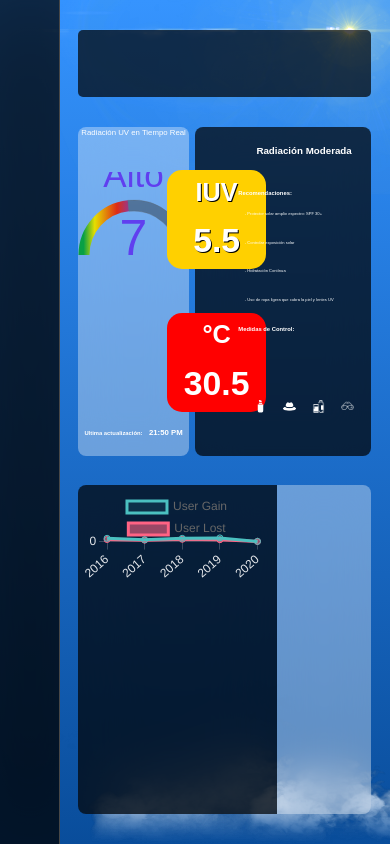
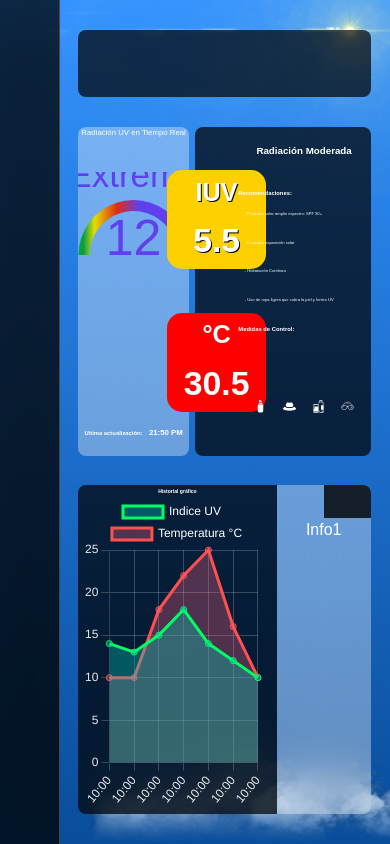
Before and after one commit to bryan201429/SolarAqp, a React (Vite) app: page / in a window 390 px wide. Built offline with nearby package versions, Linux system fonts and the light colour scheme; a web font is replaced by a local one.

Commit message:
chartResponsive

```diff
--- a/src/components/chart/LineChart.jsx
+++ b/src/components/chart/LineChart.jsx
@@ -16,20 +16,20 @@ export default function LineChart() {
             chartInstance.current = new Chart(ctx, {
                 type: 'line',
                 data: {
-                    labels: UserData.map(data => data.year),
+                    labels: UserData.map(data => data.time),
                     datasets: [{
-                        label: 'User Gain',
-                        data: UserData.map(data => data.userGain),
-                        borderColor: 'rgb(75, 192, 192)',
+                        label: 'Indice UV   ',
+                        data: UserData.map(data => data.uv),
+                        borderColor: 'rgb(0, 255, 100)',
                         fill: true,
-                        backgroundColor:'rgba(75, 192, 192,0.1)',
+                        backgroundColor:'rgba(0, 200, 180,0.35)',
                     },
                     {
-                        label: 'User Lost',
-                        data: UserData.map(data => data.userLost),
-                        borderColor: 'rgb(255, 99, 132)',
+                        label: 'Temperatura °C',
+                        data: UserData.map(data => data.temperature),
+                        borderColor: 'rgb(255,80,80)',
                         fill: true,
-                        backgroundColor:'rgba(255, 99, 132,0.6)',
+                        backgroundColor:'rgba(255, 99, 132,0.3)',
                     }]
                 },
                 options: {
@@ -54,16 +54,24 @@ export default function LineChart() {
                     },
                     animation:{
                         duration:3000
+                    },
+                    responsive:true,
+                    maintainAspectRatio:false,
+                    plugins:{
+                        legend:{
+                            labels:{
+                                color:'white'
+                            }
+                        }
                     }
-
                 }
             });
         }
     }, []);
 
     return (
-        <div>
-            <canvas ref={chartContainer}></canvas>
+        <div id='canvasContainer' style={{position: "relative", height:"100%", width:"100%"}}>
+            <canvas ref={chartContainer} id='canvas'></canvas>
         </div>
     );
 }
@@ -71,32 +79,44 @@ export default function LineChart() {
 const UserData = [
     {
         id: 1,
-        year: 2016,
-        userGain: 80000,
-        userLost: 50000,
+        time: "10:00",
+        uv: 14,
+        temperature: 10,
     },
     {
         id: 2,
-        year: 2017,
-        userGain: 45677,
-        userLost: 34500,
+        time: "10:00",
+        uv: 13,
+        temperature: 10,
     },
     {
         id: 3,
-        year: 2018,
-        userGain: 78888,
-        userLost: 55500,
+        time: "10:00",
+        uv: 15,
+        temperature: 18,
     },
     {
         id: 4,
-        year: 2019,
-        userGain: 90000,
-        userLost: 45550,
+        time: "10:00",
+        uv: 18,
+        temperature: 22,
     },
     {
         id: 5,
-        year: 2020,
-        userGain: 4300,
-        userLost: 2340,
+        time: "10:00",
+        uv: 14,
+        temperature: 25,
+    },
+    {
+        id: 6,
+        time: "10:00",
+        uv: 12,
+        temperature: 16,
+    },
+    {
+        id: 7,
+        time: "10:00",
+        uv: 10,
+        temperature: 10,
     },
 ];
--- /dev/null
+++ b/src/components/chartInfo/ChartInfoBox.css
@@ -0,0 +1,39 @@
+#ButtonContainer{
+    display: flex;
+    /* background-color: red; */
+    width: 100%;
+    height: 10%;
+    flex-direction: row;
+    padding: 0;
+    margin: 0;
+}
+button:hover{
+    cursor: pointer;
+}
+.infoButton1{
+    width: 50%;
+    background-color: rgba(255, 255, 255, 0);
+    border-radius: 0 0 0 0;
+    padding: 0;
+    border: 0;
+    transition: background-color 0.3s ease;
+}
+.infoButton2{
+    width: 50%;
+    background-color: rgba(255, 255, 255, 0);
+    border-radius: 0 8px 0 0;
+    padding: 0;
+    border: 0;
+    transition: background-color 0.3s ease;
+}
+
+.infoButtonInactive1{
+    background-color: rgba(0, 0, 0, 0.8);
+    border-radius: 0 0px 0 0;
+    transition: background-color 0.3s ease;
+}
+.infoButtonInactive2{
+    background-color: rgba(0, 0, 0, 0.8);
+    border-radius: 0 8px 0 0;
+    transition: background-color 0.3s ease;
+}
--- /dev/null
+++ b/src/components/chartInfo/ChartInfoBox.jsx
@@ -0,0 +1,44 @@
+import './ChartInfoBox.css'
+import { useEffect } from 'react';
+import { useState } from 'react';
+
+
+export default function ChartInfoBox(){
+    let ChartInfoBodyData1 = (
+        <div>
+            Info1
+        </div>
+    )
+    let ChartInfoBodyData2 = (
+        <div>
+            Info2
+        </div>
+    )
+    const [chartInfoBodyData,setChartInfoBodyData]=useState(ChartInfoBodyData1);
+
+    function buttonChange1(e){
+        e.target.classList.remove('infoButtonInactive1');
+         document.querySelector('#button2').classList.add('infoButtonInactive2');
+         setChartInfoBodyData(ChartInfoBodyData1);
+     }
+    function buttonChange2(e){
+       e.target.classList.remove('infoButtonInactive2');
+        document.querySelector('#button1').classList.add('infoButtonInactive1')
+
+        setChartInfoBodyData(ChartInfoBodyData2);
+    }
+
+    return(
+
+        <>
+        <div id='ButtonContainer'>
+                        <button id='button1' className='infoButton1' onClick={buttonChange1}></button>
+                        <button id='button2' className='infoButton2 infoButtonInactive2' onClick={buttonChange2}></button>
+                    </div>
+                    <div id='ChartInfoBody'>
+                        {chartInfoBodyData}
+        </div>
+        </>
+    )
+
+}
--- a/src/components/gauge/Gauge.jsx
+++ b/src/components/gauge/Gauge.jsx
@@ -21,7 +21,7 @@ const Gauge = () => {
       labels: ['Mon'],
       datasets: [{
         label: 'UV INDEX',
-        data: [7, 0],                //Valor actual y valor max de gráfico
+        data: [12, 0],                //Valor actual y valor max de gráfico
         backgroundColor: [
           // 'rgba(255, 60, 104, 0.5)',
           gradientSegment,
--- a/src/views/Home.css
+++ b/src/views/Home.css
@@ -40,7 +40,7 @@
     z-index: 1;
     background-color:  rgba(0,0,0, 0.7);
     backdrop-filter: blur 5px;
-    border-radius: 5px;
+    border-radius: 8px;
 }
 
 #ClusterGraph {
@@ -281,8 +281,17 @@
     margin: 0;
     backdrop-filter: blur(30px);
     border-radius: 8px 0 0 8px;
-    padding: 2%;
+    padding: 1.5%;
+    padding-top: 0.5%;
     box-sizing: border-box;
+    display: flex;
+    flex-direction: column;
+    align-items: center;
+}
+#ChartTitle{
+    padding: 0;
+    margin: 0.5%;
+    font-size: 1.3vw;
 }
 #ChartInfo {
     /* background-color: rgba(0, 0, 0, 0.7);  */
@@ -292,7 +301,12 @@
     margin: 0;
     backdrop-filter: blur(20px);
     border-radius: 0 8px 8px 0;
+    display: flex;
+    flex-direction: column;
+    align-items: center;
+    justify-content: start;
 }
+
 
 .low{
   background-color: green; /* Verde para valores bajos */
--- a/src/views/Home.jsx
+++ b/src/views/Home.jsx
@@ -11,6 +11,7 @@ import umbrella from '../assets/icons/umbrella.png'
 import water from '../assets/icons/water.png'
 import { useEffect,useState } from 'react'
 import LineChart from '../components/chart/LineChart.jsx'
+import ChartInfoBox from '../components/chartInfo/ChartInfoBox.jsx'
 
 export default function Home(){
 
@@ -80,13 +81,10 @@ export default function Home(){
     )
     const controlIconsbaja = (
         <>
-
         <img src={hat}></img>
         <img src={water}></img>
-
         </>
     )
-
 
 
 
@@ -174,10 +172,21 @@ export default function Home(){
                 </div>
             </div>
             <div id='Container3'>
+
                 <div id='ChartContainer'>
+                    <h2 id='ChartTitle'>Historial gráfico</h2>
                     <LineChart></LineChart>
                 </div>
-                <div id='ChartInfo'></div>
+                <div id='ChartInfo'>
+                    {/* <div id='ButtonContainer'>
+                        <button id='button1' className='infoButton1' onClick={buttonChange1}></button>
+                        <button id='button2' className='infoButton2 infoButtonInactive2' onClick={buttonChange2}></button>
+                    </div>
+                    <div id='ChartInfoBody'>
+                        {chartInfoBodyData}
+                    </div> */}
+                    <ChartInfoBox></ChartInfoBox>
+                </div>
             </div>
 
         </div>
```
Also changed, not shown: src/components/chart/LineChart.css (added).
